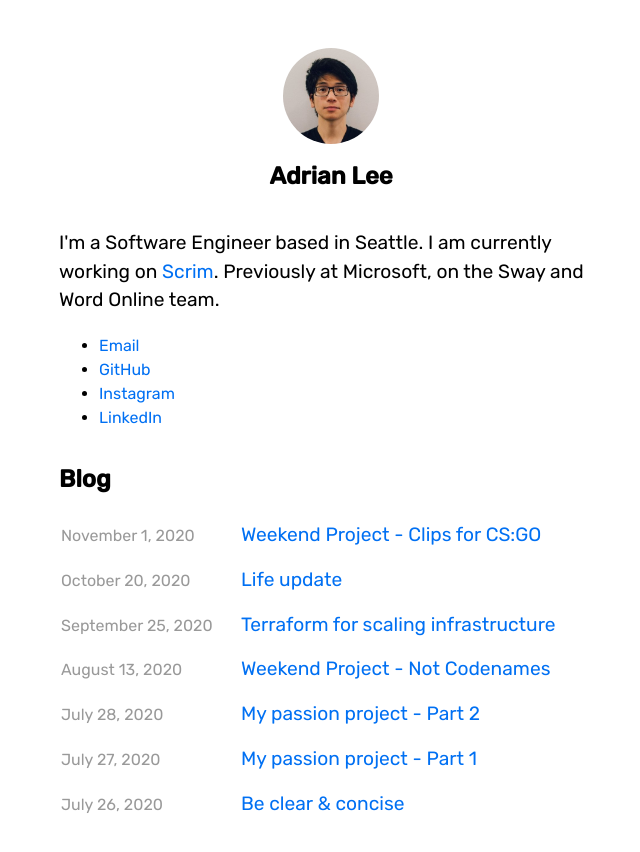
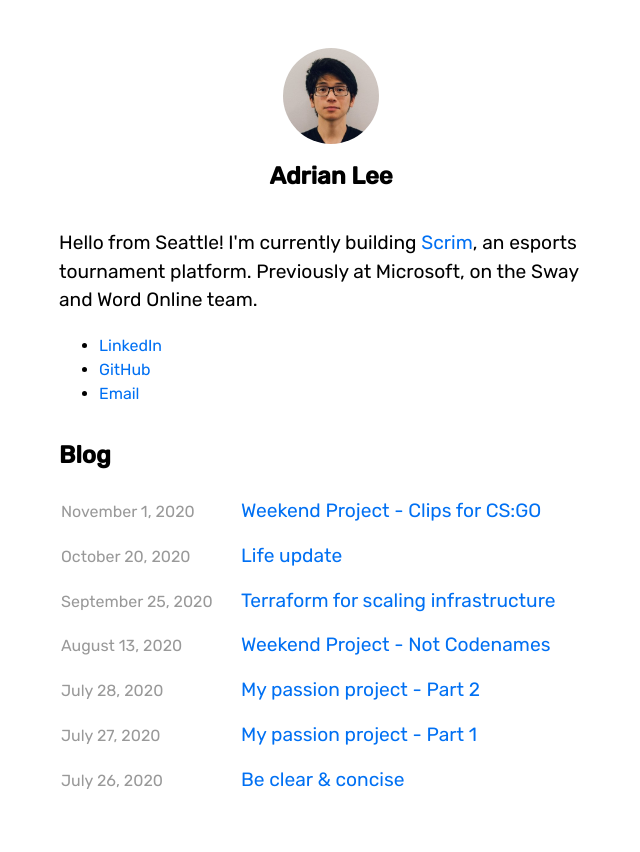
Before and after one commit to adrianlee/blog, a Next.js app: page / in a window 1280 px wide. Shown: the top 852 px of the page, without its empty margins (309-949 px from the left). Built offline with nearby package versions, Linux system fonts and the light colour scheme.

Commit message:
Update bio

```diff
--- a/pages/index.js
+++ b/pages/index.js
@@ -23,24 +23,24 @@ export default function Home({ allPostsData }) {
       </Head>
       <section className={utilStyles.headingMd}>
         <p>
-          I'm a Software Engineer based in Seattle. I am currently working on{" "}
-          <a href="https://scrim.app">Scrim</a>. Previously at Microsoft, on the
+          Hello from Seattle! I'm currently building{" "}
+          <a href="https://scrim.app">Scrim</a>, an esports tournament platform. Previously at Microsoft, on the
           Sway and Word Online team.
         </p>
         <small>
           <ul>
             <li>
-              <a href="mailto:jun.irok+blog@gmail.com">Email</a>
+              <a href="https://www.linkedin.com/in/adrianzlee">LinkedIn</a>
             </li>
             <li>
               <a href="https://github.com/adrianlee">GitHub</a>
             </li>
             <li>
+              <a href="mailto:jun.irok+blog@gmail.com">Email</a>
+            </li>
+            {/* <li>
               <a href="https://instagram.com/irok">Instagram</a>
-            </li>
-            <li>
-              <a href="https://www.linkedin.com/in/adrianzlee">LinkedIn</a>
-            </li>
+            </li> */}
           </ul>
         </small>
       </section>
--- a/posts/lifeupdate.md
+++ b/posts/lifeupdate.md
@@ -3,9 +3,9 @@ title: "Life update"
 date: "2020-10-20"
 ---
 
-Today marks one year since I left my job at Microsoft to build Scrim full-time! As of last month, I'm now a full-time father!
+Today marks one year since I left my job at Microsoft to build Scrim full-time! As of 2 months ago, I'm also a full-time father!
 
-The past month I worked on a few new features for Scrim tournaments:
+This past month I worked on new features for Scrim tournaments:
 
 #### Feature #1
 
```
